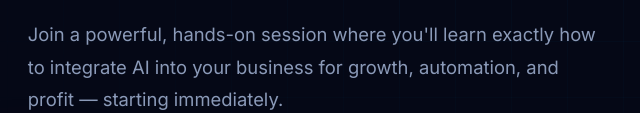
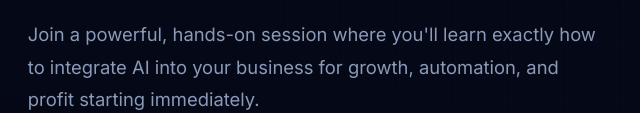
Before and after one commit to gtextsoft/ABO-CONFERENCE, a plain HTML site: page index.html in a window 1280 px wide. Shown: the part 687-800 px from the top of the page, 49-689 px from the left. Drawn offline with Linux system fonts and the light colour scheme; a script that the page names is missing.

Commit message:
Fix typo in hero-sub paragraph of index.html for improved clarity.

```diff
--- a/index.html
+++ b/index.html
@@ -2353,7 +2353,7 @@
       </h1>
 
       <p class="hero-sub">
-        Join a powerful, hands-on session where you'll learn exactly how to integrate AI into your business for growth, automation, and profit — starting immediately.
+        Join a powerful, hands-on session where you'll learn exactly how to integrate AI into your business for growth, automation, and profit starting immediately.
       </p>
 
       <div class="urgency-bar">
```
